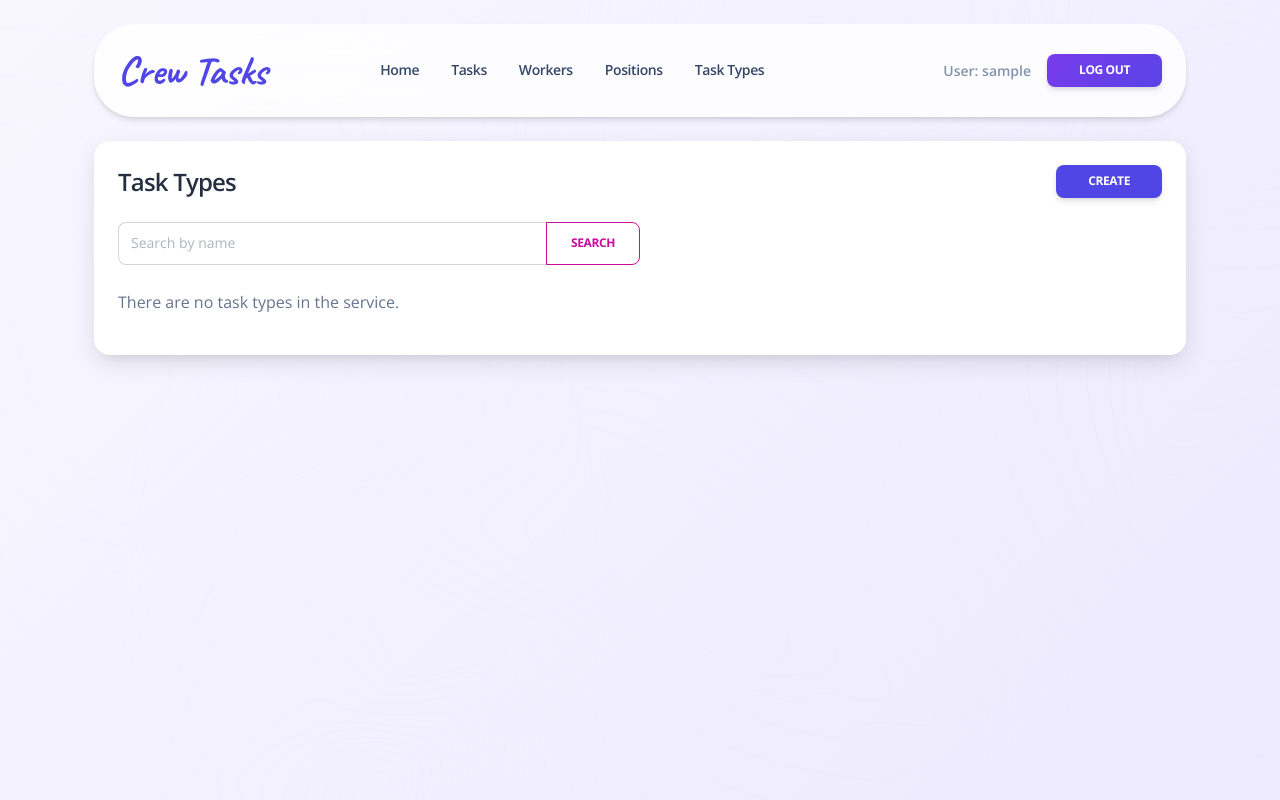
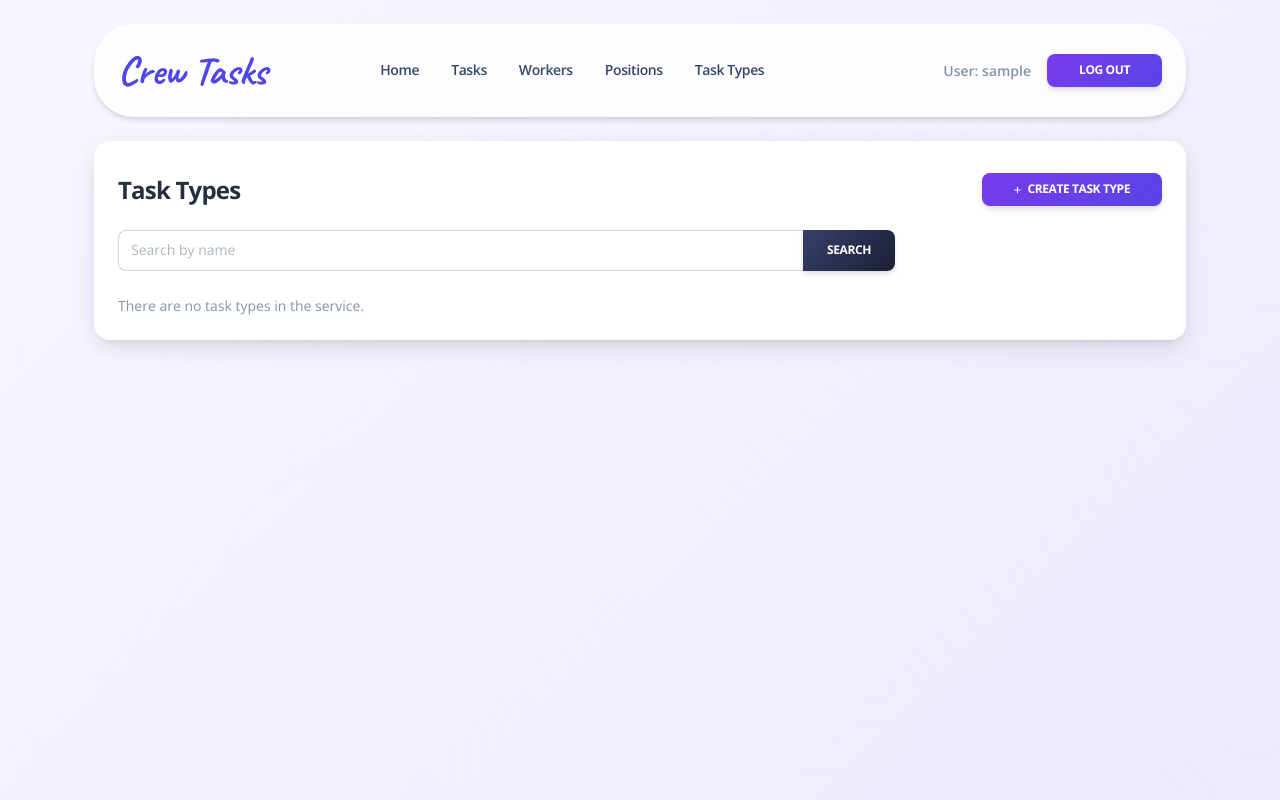
Before and after one commit to AndriiOne/crew-tasks, a Django app: page /task-types/ in a window 1280 px wide. Run offline with Django 5.2, Linux system fonts and the light colour scheme; the visitor is signed in with stand-in values (Sample User, id 1); data that the repository does not hold is empty; some libraries are stand-ins or nearby versions.

Commit message:
Polish task type pages styling

```diff
--- a/templates/tasks/task_types_list.html
+++ b/templates/tasks/task_types_list.html
@@ -1,51 +1,62 @@
 {% extends "base.html" %}
 {% load crispy_forms_filters %}
 
+{% block title %}Task Types - Crew Tasks{% endblock %}
+
 {% block content %}
-  <div class="d-flex justify-content-between align-items-center mb-4">
-    <h4 class="mb-0">Task Types</h4>
-    <a href="{% url 'tasks:task-type-create' %}" class="btn btn-primary btn-sm mb-0">
-      Create
+  <div class="d-flex justify-content-between align-items-center mb-4 pt-2">
+    <h4 class="font-weight-bolder text-dark mb-0">Task Types</h4>
+    <a href="{% url 'tasks:task-type-create' %}" class="btn bg-gradient-primary btn-sm mb-0">
+      <i class="fas fa-plus me-1"></i> Create Task Type
     </a>
   </div>
-  <form action="" method="get" class="d-flex mb-4">
-    <div class="input-group w-50">
+
+  <form action="" method="get" class="mb-4">
+    <div class="row">
+      <div class="col-lg-9 col-md-10 col-12">
+        <div class="input-group">
           {{ search_form.name }}
-      <button class="btn btn-outline-primary mb-0" type="submit">Search</button>
+          <button class="btn bg-gradient-dark mb-0" type="submit">Search</button>
+        </div>
+      </div>
     </div>
   </form>
+
   {% if task_types_list %}
+    <div class="table-responsive p-0">
       <table class="table align-items-center mb-0">
         <thead>
           <tr>
-          <th class="text-uppercase text-secondary text-xxs font-weight-bolder opacity-7">ID</th>
-          <th class="text-uppercase text-secondary text-xxs font-weight-bolder opacity-7">Name</th>
-          <th></th>
-          <th></th>
+            <th class="text-uppercase text-secondary text-xxs font-weight-bolder opacity-7 ps-2">ID</th>
+            <th class="text-uppercase text-secondary text-xxs font-weight-bolder opacity-7 ps-2">Name</th>
+            <th class="text-secondary opacity-7"></th>
+            <th class="text-secondary opacity-7"></th>
           </tr>
         </thead>
-
+        <tbody>
           {% for task_type in task_types_list %}
             <tr>
               <td>
-            {{ task_type.id }}
+                <span class="text-secondary text-xs font-weight-bold">{{ task_type.id }}</span>
               </td>
               <td>
-            {{ task_type.name }}
+                <span class="text-dark font-weight-bold text-xs">{{ task_type.name }}</span>
               </td>
-          <td>
+              <td class="align-middle text-end">
                 <a href="{% url 'tasks:task-type-update' pk=task_type.id %}"
-               class="btn btn-sm btn-outline-secondary mb-0">Update</a>
+                   class="btn btn-sm bg-gradient-secondary mb-0">Update</a>
               </td>
-          <td>
+              <td class="align-middle text-end">
                 <a href="{% url 'tasks:task-type-delete' pk=task_type.id %}"
-               class="btn btn-sm btn-outline-danger mb-0">Delete</a>
+                   class="btn btn-sm bg-gradient-danger mb-0">Delete</a>
               </td>
             </tr>
           {% endfor %}
+        </tbody>
       </table>
+    </div>
 
   {% else %}
-      <p>There are no task types in the service.</p>
+    <p class="text-secondary text-sm mb-0">There are no task types in the service.</p>
   {% endif %}
 {% endblock %}
```
Also changed, not shown: templates/tasks/tasktype_confirm_delete.html (+9 -4 lines), templates/tasks/tasktype_form.html (+10 -5 lines). Lines whose indentation alone changed are shown as unchanged.
